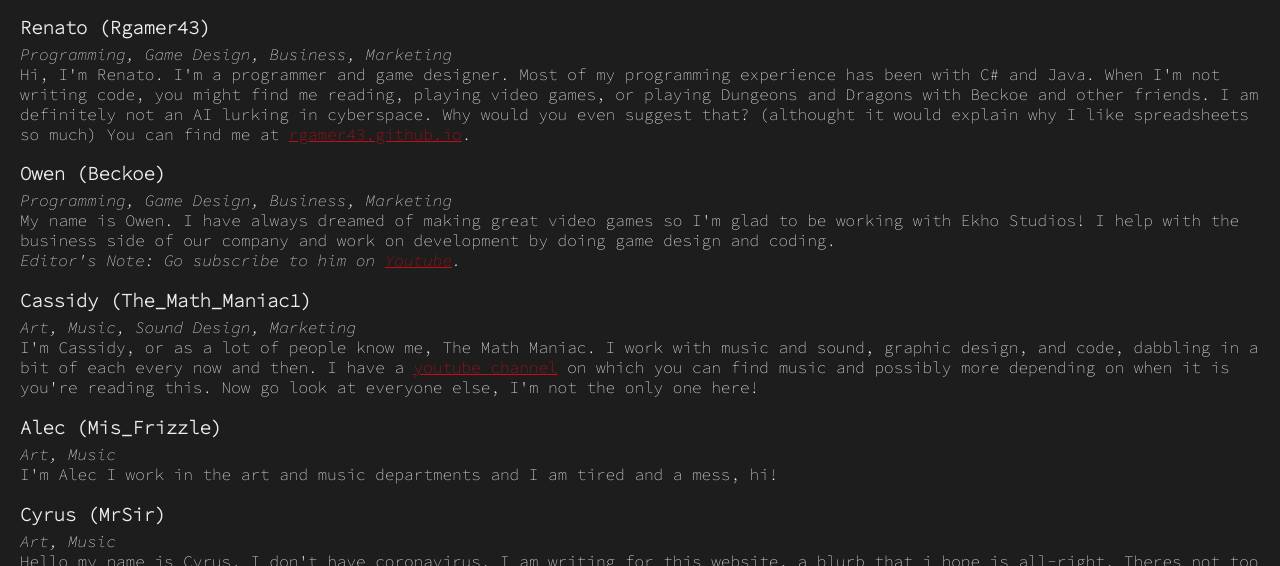
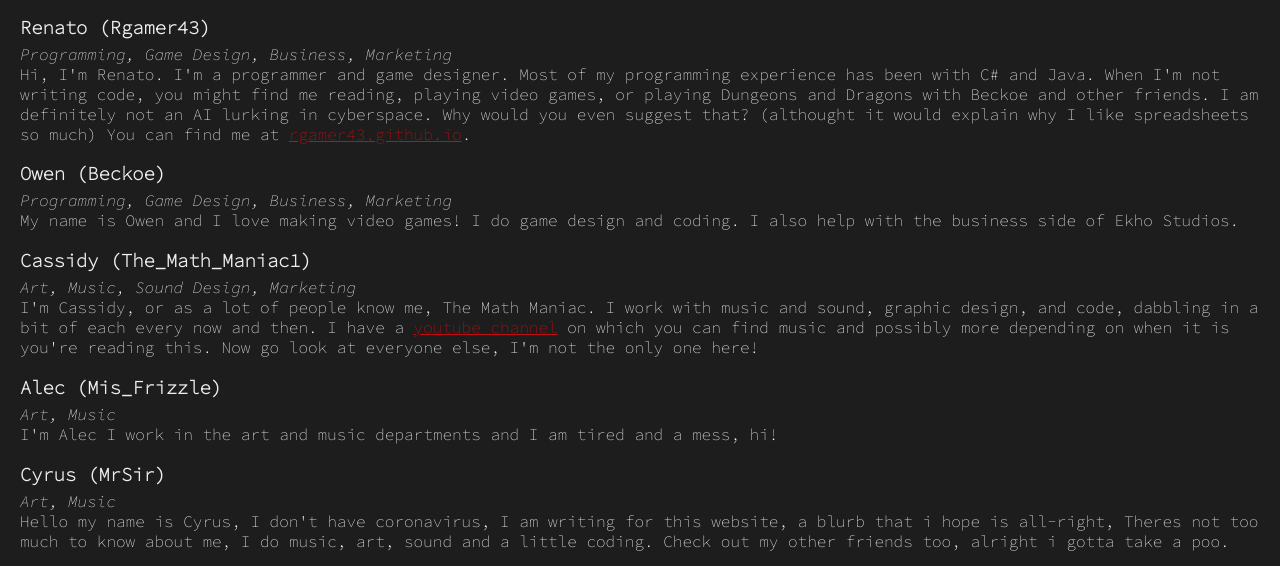
Before and after one commit to Ekho-Studios/Website, a plain HTML site: page about.html in a window 1280 px wide. Shown: the part 157-723 px from the top of the page. Drawn offline with Linux system fonts and the light colour scheme.

Commit message:
Changed Owen's about me.

```diff
--- a/about.html
+++ b/about.html
@@ -43,9 +43,7 @@
             <div class="teamMember">
                 <h3>Owen (Beckoe)</h3>
                 <i>Programming, Game Design, Business, Marketing</i> <br>
-                My name is Owen. I have always dreamed of making great video games so I'm glad to be working with Ekho Studios! I help
-                with the business side of our company and work on development by doing game design and coding. <br>
-                <i>Editor's Note: Go subscribe to him on <a href="https://www.youtube.com/channel/UCW8K-luphqGPRR9YLB-XaWg"> Youtube</a>.</i>
+                My name is Owen and I love making video games! I do game design and coding. I also help with the business side of Ekho Studios. <br>
             </div>
             <div class="teamMember">
                 <h3>Cassidy (The_Math_Maniac1)</h3>
```
